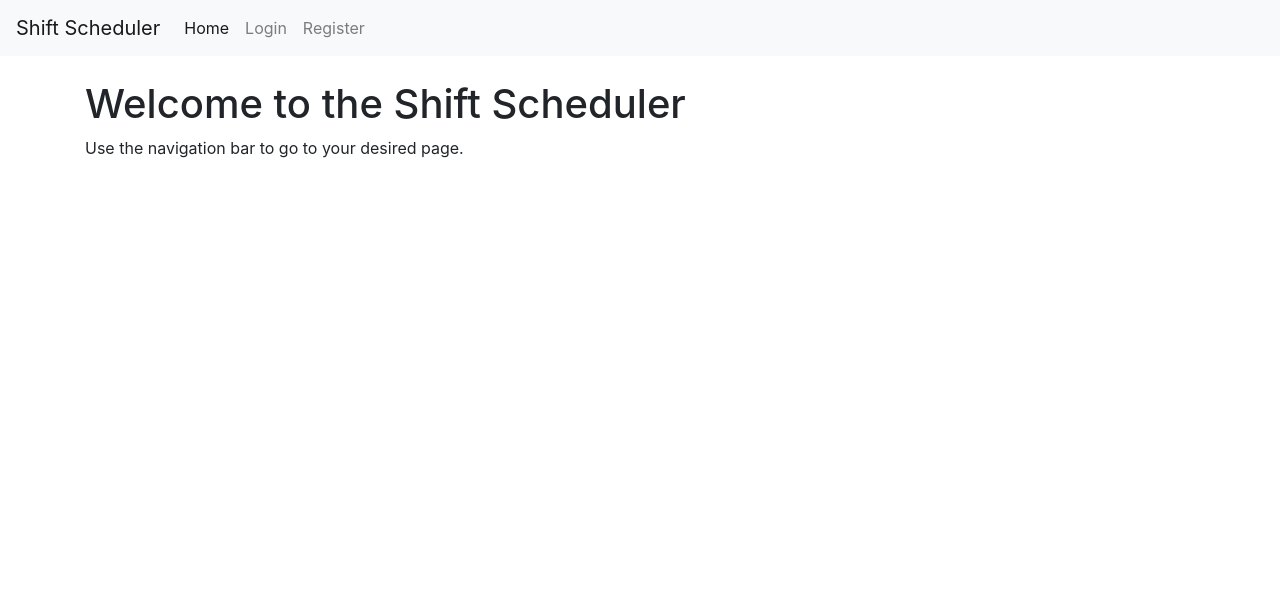
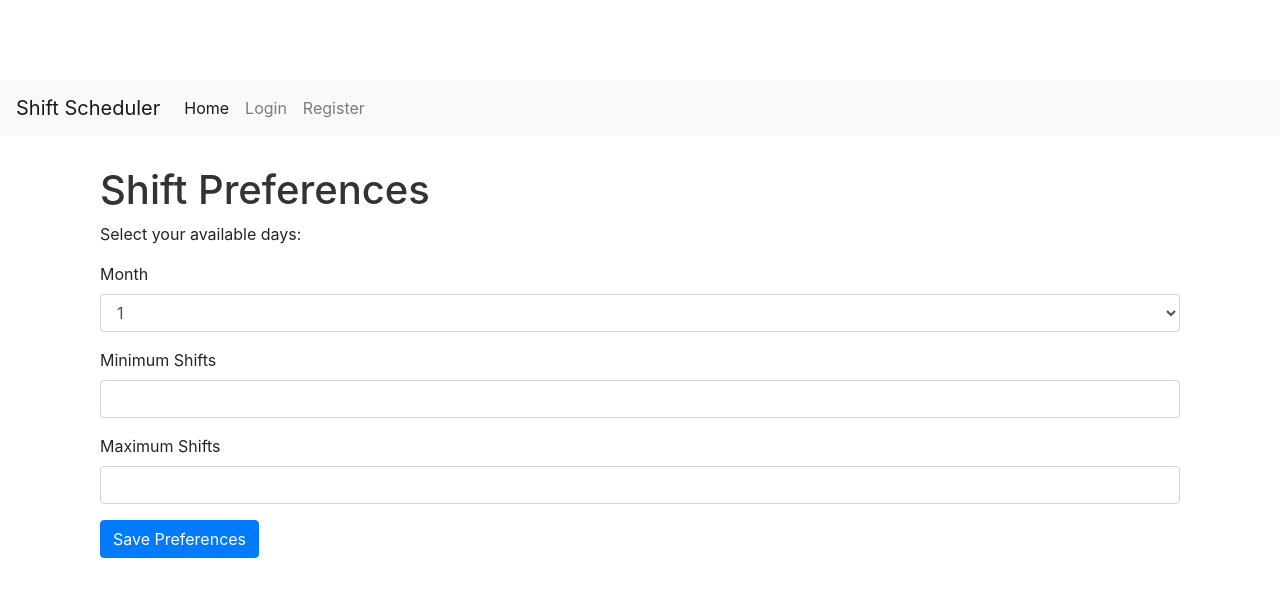
Before and after one commit to nrebel/shift-scheduler, a Flask app: template app/templates/schedule.html in a window 1280 px wide. Shown: the top 597 px of the page. Run offline with Flask 3, Linux system fonts and the light colour scheme; the template is opened without the code that fills it, so the values that code supplies are empty; parts of the project's set-up code (start-up, migrations or seed data) failed here and were passed over; some libraries are stand-ins or nearby versions.

Commit message:
small changes

```diff
--- /dev/null
+++ b/app/static/css/style.css
@@ -0,0 +1,23 @@
+/* style.css */
+body {
+    padding-top: 80px; /* Spacing to avoid overlap with fixed-top navbar */
+}
+
+.navbar {
+    margin-bottom: 30px;
+}
+
+h1, h2, h3, h4, h5, h6 {
+    color: #333;
+}
+
+.footer {
+    position: fixed;
+    bottom: 0;
+    width: 100%;
+    height: 60px;
+    line-height: 60px; /* Vertically center the text */
+    background-color: #f5f5f5;
+    text-align: center;
+    color: #666;
+}
--- /dev/null
+++ b/app/static/js/custom.js
@@ -0,0 +1,5 @@
+// custom.js
+
+$(document).ready(function() {
+    // Placeholder for future JavaScript enhancements if necessary
+});
--- a/app/templates/base.html
+++ b/app/templates/base.html
@@ -8,6 +8,7 @@
     <link rel="stylesheet" href="{{ url_for('static', filename='css/style.css') }}">
     <script src="https://code.jquery.com/jquery-3.5.1.slim.min.js"></script>
     <script src="https://cdn.jsdelivr.net/npm/bootstrap@4.5.2/dist/js/bootstrap.min.js"></script>
+    <script src="{{ url_for('static', filename='js/custom.js') }}"></script>
 </head>
 <body>
     <nav class="navbar navbar-expand-lg navbar-light bg-light">
--- a/app/templates/schedule.html
+++ b/app/templates/schedule.html
@@ -1,8 +1,115 @@
 {% extends "base.html" %}
 
-{% block title %}Home{% endblock %}
+{% block title %}Shift Preferences{% endblock %}
 
 {% block content %}
-<h1>Welcome to the Shift Scheduler</h1>
-<p>Use the navigation bar to go to your desired page.</p>
+<div class="container mt-4">
+    <h1>Shift Preferences</h1>
+    <p>Select your available days:</p>
+
+    <div id="calendar"></div>
+    <form id="preferencesForm" action="{{ url_for('update_preferences') }}" method="post">
+        <input type="hidden" id="selectedDates" name="selectedDates">
+        <div class="form-group">
+            <label for="month">Month</label>
+            <select class="form-control" id="month" name="month">
+                {% for m in range(1, 13) %}
+                <option value="{{ m }}">{{ m }}</option>
+                {% endfor %}
+            </select>
+        </div>
+        <div class="form-group">
+            <label for="min_shifts">Minimum Shifts</label>
+            <input type="number" class="form-control" id="min_shifts" name="min_shifts" required>
+        </div>
+        <div class="form-group">
+            <label for="max_shifts">Maximum Shifts</label>
+            <input type="number" class="form-control" id="max_shifts" name="max_shifts" required>
+        </div>
+        <button type="submit" class="btn btn-primary">Save Preferences</button>
+    </form>
+</div>
+
+<link href='https://cdnjs.cloudflare.com/ajax/libs/fullcalendar/4.2.0/core/main.min.css' rel='stylesheet' />
+<link href='https://cdnjs.cloudflare.com/ajax/libs/fullcalendar/4.2.0/daygrid/main.min.css' rel='stylesheet' />
+<script src='https://cdnjs.cloudflare.com/ajax/libs/fullcalendar/4.2.0/core/main.min.js'></script>
+<script src='https://cdnjs.cloudflare.com/ajax/libs/fullcalendar/4.2.0/interaction/main.min.js'></script>
+<script src='https://cdnjs.cloudflare.com/ajax/libs/fullcalendar/4.2.0/daygrid/main.min.js'></script>
+<script src="https://ajax.googleapis.com/ajax/libs/jquery/3.5.1/jquery.min.js"></script>
+
+<script>
+document.addEventListener('DOMContentLoaded', function() {
+    var calendarEl = document.getElementById('calendar');
+    var selectedDates = [];
+
+    var calendar = new FullCalendar.Calendar(calendarEl, {
+        plugins: ['interaction', 'dayGrid'],
+        selectable: true,
+        selectMirror: true,
+        unselectAuto: false,
+        select: function(info) {
+            var startDate = info.startStr;
+            var alreadySelected = selectedDates.includes(startDate);
+            var newSelectionCount = alreadySelected ? selectedDates.length - 1 : selectedDates.length + 1;
+
+            if (alreadySelected) {
+                selectedDates = selectedDates.filter(date => date !== startDate);
+                info.view.calendar.getEventById(startDate)?.remove();
+            } else {
+                selectedDates.push(startDate);
+                info.view.calendar.addEvent({
+                    id: startDate,
+                    start: startDate,
+                    allDay: true,
+                    rendering: 'background',
+                    backgroundColor: '#ff9f89'
+                });
+            }
+            document.getElementById('selectedDates').value = selectedDates.join(',');
+        },
+        initialView: 'dayGridMonth',
+    });
+
+    calendar.render();
+
+    function updateCalendarMonth() {
+        var selectedMonth = document.getElementById('month').value - 1;
+        var date = new Date();
+        date.setMonth(selectedMonth);
+        date.setDate(1); // Ensure we're at the start of the month
+        calendar.gotoDate(date);
+    }
+
+    document.getElementById('month').addEventListener('change', updateCalendarMonth);
+    updateCalendarMonth(); // Update on initial load
+
+    document.getElementById('min_shifts').addEventListener('change', function() {
+        minShifts = parseInt(this.value, 10);
+    });
+    document.getElementById('max_shifts').addEventListener('change', function() {
+        maxShifts = parseInt(this.value, 10);
+    });
+
+    document.getElementById('preferencesForm').addEventListener('submit', function(e) {
+        if (selectedDates.length < minShifts) {
+            e.preventDefault();
+            alert(`Please select at least ${minShifts} days.`);
+        }
+        var value = document.getElementById('selectedDates').value;
+        $.ajax({
+                url: '/update_preferences',
+                type: 'POST',
+                contentType: 'application/json',
+                data: JSON.stringify({'data': value}),
+                success: function(response) {
+                    document.getElementById('selectedDates').innerHTML = response.result;
+                },
+                error: function(error) {
+                    console.log(error);
+                }
+            });
+    });
+});
+</script>
+
 {% endblock %}
```
